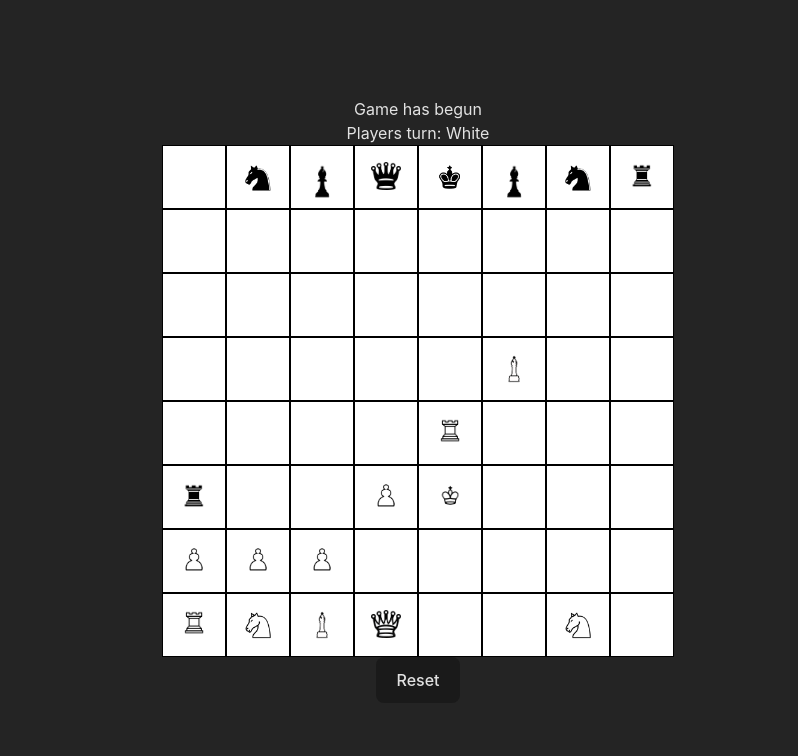
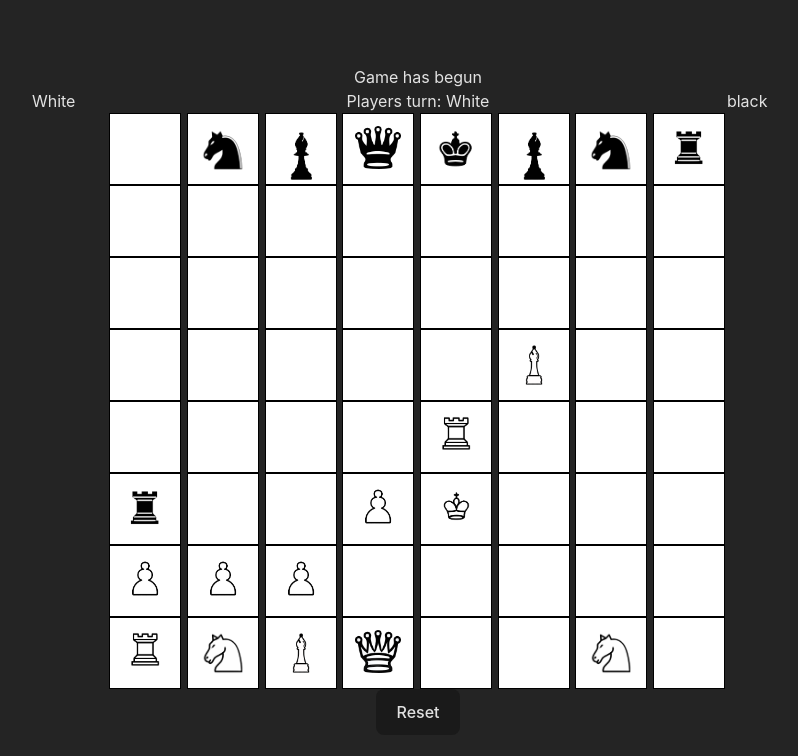
Before and after one commit to Tyrorn/Chess-React, a React app in the folder chess-react/: page / in a window 1280 px wide. Shown: the top 756 px of the page, without its empty margins (222-1020 px from the left). Built offline with nearby package versions, Linux system fonts and the light colour scheme; the HTML template or start-up script is replaced by a standard one.

Commit message:
startied working on displaying taken pieces

```diff
--- a/chess-react/src/App.tsx
+++ b/chess-react/src/App.tsx
@@ -1,23 +1,71 @@
-import { useState } from "react";
+import { useEffect, useState } from "react";
 import "./App.css";
 import Board from "./components/Board.tsx";
 import ResetGameButton from "./components/ResetGame.tsx";
 import { GameEngine } from "./services/GameEngine.ts";
-import { GameStatus } from "./types/enums.ts";
+import { Color, GameStatus } from "./types/enums.ts";
+import BoardTile from "./components/BoardTile.tsx";
+import Piece from "./components/Piece.tsx";
+import { ChessPiece } from "./models/ChessPiece.ts";
 
 function App() {
   const [gameEngine, setGameEngine] = useState<GameEngine>(new GameEngine());
   const [userMessage, setUserMessage] = useState<GameStatus>();
+  const [whitePiecesTaken, setWhitePiecesTaken] = useState<ChessPiece[]>([]);
+  const [blackPiecesTaken, setBlackPiecesTaken] = useState<ChessPiece[]>([]);
 
   const resetGame = (): void => {
     setGameEngine(new GameEngine());
   };
 
+  const handlePieceTaken = (piecesTaken: ChessPiece[]) => {
+    setWhitePiecesTaken(
+      piecesTaken.filter((piece) => piece.color === Color.WHITE)
+    );
+
+    setBlackPiecesTaken(
+      piecesTaken.filter((piece) => piece.color === Color.BLACK)
+    );
+  };
+
   return (
     <>
       <div>{userMessage}</div>
-      {/* <div>{userMessage === GameStatus.ONGOING ? "" : userMessage}</div> */}
-      <Board gameEngine={gameEngine} updateUserMessage={setUserMessage} />
+      <div className="grid [grid-template-columns:10%_80%_10%]">
+        <div className="grid grid-cols-2">
+          <header>White</header>
+          {whitePiecesTaken.map((piece, index) => (
+            <BoardTile
+              key={index}
+              tileKey={index.toString()}
+              piece={<Piece image={piece.image} />}
+              isSelected={false}
+              isHighlighted={false}
+            />
+          ))}
+        </div>
+
+        <div>
+          <Board
+            gameEngine={gameEngine}
+            updateUserMessage={setUserMessage}
+            onPieceTaken={handlePieceTaken}
+          />
+        </div>
+
+        <div className="grid grid-cols-2">
+          <div>black</div>
+          {blackPiecesTaken.map((piece, index) => (
+            <BoardTile
+              key={index}
+              tileKey={index.toString()}
+              piece={<Piece image={piece.image} />}
+              isSelected={false}
+              isHighlighted={false}
+            />
+          ))}
+        </div>
+      </div>
       <ResetGameButton onClick={resetGame} />
     </>
   );
--- a/chess-react/src/components/Board.tsx
+++ b/chess-react/src/components/Board.tsx
@@ -1,14 +1,21 @@
 import React, { useEffect, useState } from "react";
 import { GameEngine } from "../services/GameEngine";
-import { useBoard } from "../hooks/useBoard";
+import { TileData, useBoard } from "../hooks/useBoard";
 import BoardTile from "./BoardTile";
 import { GameStatus } from "../types/enums";
+import { pieceMap } from "../data/startingPosition";
+import { ChessPiece } from "../models/ChessPiece";
 
 type BoardProps = {
   gameEngine: GameEngine;
   updateUserMessage: (gameStatus: GameStatus) => void;
+  onPieceTaken: (piecesTaken: ChessPiece[]) => void;
 };
-const Board: React.FC<BoardProps> = ({ gameEngine, updateUserMessage }) => {
+const Board: React.FC<BoardProps> = ({
+  gameEngine,
+  updateUserMessage,
+  onPieceTaken,
+}) => {
   const {
     startNewGame,
     updateMovingPiece,
@@ -16,7 +23,9 @@ const Board: React.FC<BoardProps> = ({ gameEngine, updateUserMessage }) => {
     playersTurn,
     tileSelected,
     gameStatus,
+    piecesTaken,
   } = useBoard(gameEngine);
+
   const [isHighlighted, setIsHighlighted] = useState<string[]>([]);
   const [isSelected, setIsSelected] = useState<string>();
 
@@ -24,14 +33,10 @@ const Board: React.FC<BoardProps> = ({ gameEngine, updateUserMessage }) => {
     updateMovingPiece(tileKey);
   };
 
-  const updateTileState = () => {
+  useEffect(() => {
     let availableMoves = gameEngine.getAvailableMoves(tileSelected);
     setIsSelected(tileSelected);
     setIsHighlighted([...availableMoves]);
-  };
-
-  useEffect(() => {
-    updateTileState();
   }, [tileSelected]);
 
   useEffect(() => {
@@ -42,10 +47,14 @@ const Board: React.FC<BoardProps> = ({ gameEngine, updateUserMessage }) => {
     updateUserMessage(gameStatus);
   }, [gameStatus]);
 
+  useEffect(() => {
+    onPieceTaken(piecesTaken);
+  }, [piecesTaken]);
+
   return (
     <>
       <header>Players turn: {playersTurn}</header>
-      <div className="grid grid-cols-8">
+      <div className="grid grid-cols-8 gap-x-1">
         {tiles.map((tile) => (
           <BoardTile
             key={tile.tileKey}
--- a/chess-react/src/components/BoardTile.tsx
+++ b/chess-react/src/components/BoardTile.tsx
@@ -6,7 +6,7 @@ type BoardTileProps = {
   isSelected: boolean;
   isHighlighted: boolean;
   piece?: React.ReactElement<typeof Piece>;
-  onClick: (tileKey: string) => void;
+  onClick?: (tileKey: string) => void;
 };
 
 const BoardTile: React.FC<BoardTileProps> = ({
@@ -17,13 +17,15 @@ const BoardTile: React.FC<BoardTileProps> = ({
   onClick,
 }) => {
   const handleOnClick = () => {
-    onClick(tileKey);
+    if (onClick) {
+      onClick(tileKey);
+    }
   };
   return (
     <div
-      className={`w-16 h-16 bg-white border border-black p-4
+      className={`w-18 h-18 bg-white  border border-black  p-3
     ${isSelected ? "bg-blue-200" : ""}
-     ${isHighlighted ? "border-4 border-yellow-400" : ""}
+     ${isHighlighted ? " border-3 border-yellow-400" : ""}
 
       `}
       onClick={handleOnClick}
@@ -35,3 +37,4 @@ const BoardTile: React.FC<BoardTileProps> = ({
 
 export default BoardTile;
 //
+// ${+tileKey.split("")[1] % 2 === 0 ? "bg-white" : "bg-black"}
--- a/chess-react/src/hooks/useBoard.tsx
+++ b/chess-react/src/hooks/useBoard.tsx
@@ -20,6 +20,7 @@ export const useBoard = (gameEngine: GameEngine) => {
   const [gameStatus, setGameStatus] = useState<GameStatus>(
     GameStatus.GAME_STARTED
   );
+  const [piecesTaken, setPiecesTaken] = useState<ChessPiece[]>([]);
 
   const startNewGame = () => {
     let newTiles: TileData[] = [];
@@ -43,6 +44,7 @@ export const useBoard = (gameEngine: GameEngine) => {
     }
     resetInternalState();
     setTiles(newTiles);
+    setPiecesTaken([]);
     setGameStatus(GameStatus.GAME_STARTED);
   };
 
@@ -67,12 +69,17 @@ export const useBoard = (gameEngine: GameEngine) => {
     try {
       let lastPosition: string = pieceMoving.position;
       gameEngine.updateGameState(pieceMoving, tileKey);
+      updatePiecesTaken();
 
       updateBoardTiles(lastPosition, tileKey);
     } catch (error) {
       console.log(error.message);
     }
     resetInternalState();
+  };
+
+  const updatePiecesTaken = () => {
+    setPiecesTaken(gameEngine.getTakenPieces());
   };
 
   const resetInternalState = () => {
@@ -105,5 +112,6 @@ export const useBoard = (gameEngine: GameEngine) => {
     playersTurn,
     tileSelected,
     gameStatus,
+    piecesTaken,
   };
 };
--- a/chess-react/src/services/GameEngine.ts
+++ b/chess-react/src/services/GameEngine.ts
@@ -7,6 +7,8 @@ export type GameState = {
   whitePieces: Map<string, ChessPiece>;
   blackPieces: Map<string, ChessPiece>;
   whosTurn: Color;
+  whitePiecesTaken: ChessPiece[];
+  blackPiecesTaken: ChessPiece[];
 };
 
 export class GameEngine {
@@ -17,6 +19,8 @@ export class GameEngine {
       whitePieces: new Map(),
       blackPieces: new Map(),
       whosTurn: Color.WHITE,
+      whitePiecesTaken: [],
+      blackPiecesTaken: [],
     };
 
     this._setUpPiecesState();
@@ -28,12 +32,22 @@ export class GameEngine {
       const position = key;
       const color: Color = value.split(" - ")[0] as Color;
       const pieceType: PieceType = value.split(" - ")[1] as PieceType;
-      const newPiece = pieceFactory.create(pieceType, color, position);
+      const newPiece: ChessPiece = pieceFactory.create(
+        pieceType,
+        color,
+        position
+      );
 
       color === Color.WHITE
         ? this.gameState.whitePieces.set(position, newPiece)
         : this.gameState.blackPieces.set(position, newPiece);
     });
+  }
+
+  public getTakenPieces(): ChessPiece[] {
+    return this.gameState.blackPiecesTaken.concat(
+      this.gameState.whitePiecesTaken
+    );
   }
 
   public movePieceToTile(piece: ChessPiece, newPosition: string) {
@@ -55,9 +69,25 @@ export class GameEngine {
 
   protected takeEnemyPiece(position: string) {
     //Permanently enemy remove piece
-    this.gameState.whosTurn === Color.WHITE
-      ? this.gameState.blackPieces.delete(position)
-      : this.gameState.whitePieces.delete(position);
+    if (
+      this.gameState.whosTurn === Color.WHITE &&
+      this.gameState.blackPieces.has(position)
+    ) {
+      this.gameState.blackPiecesTaken.push(
+        this.gameState.blackPieces.get(position)!
+      );
+      this.gameState.blackPieces.delete(position);
+    }
+
+    if (
+      this.gameState.whosTurn === Color.BLACK &&
+      this.gameState.whitePieces.has(position)
+    ) {
+      this.gameState.whitePiecesTaken.push(
+        this.gameState.whitePieces.get(position)!
+      );
+      this.gameState.whitePieces.delete(position);
+    }
   }
 
   protected setPieceInNewLocation(piece: ChessPiece, newPosition: string) {
```
